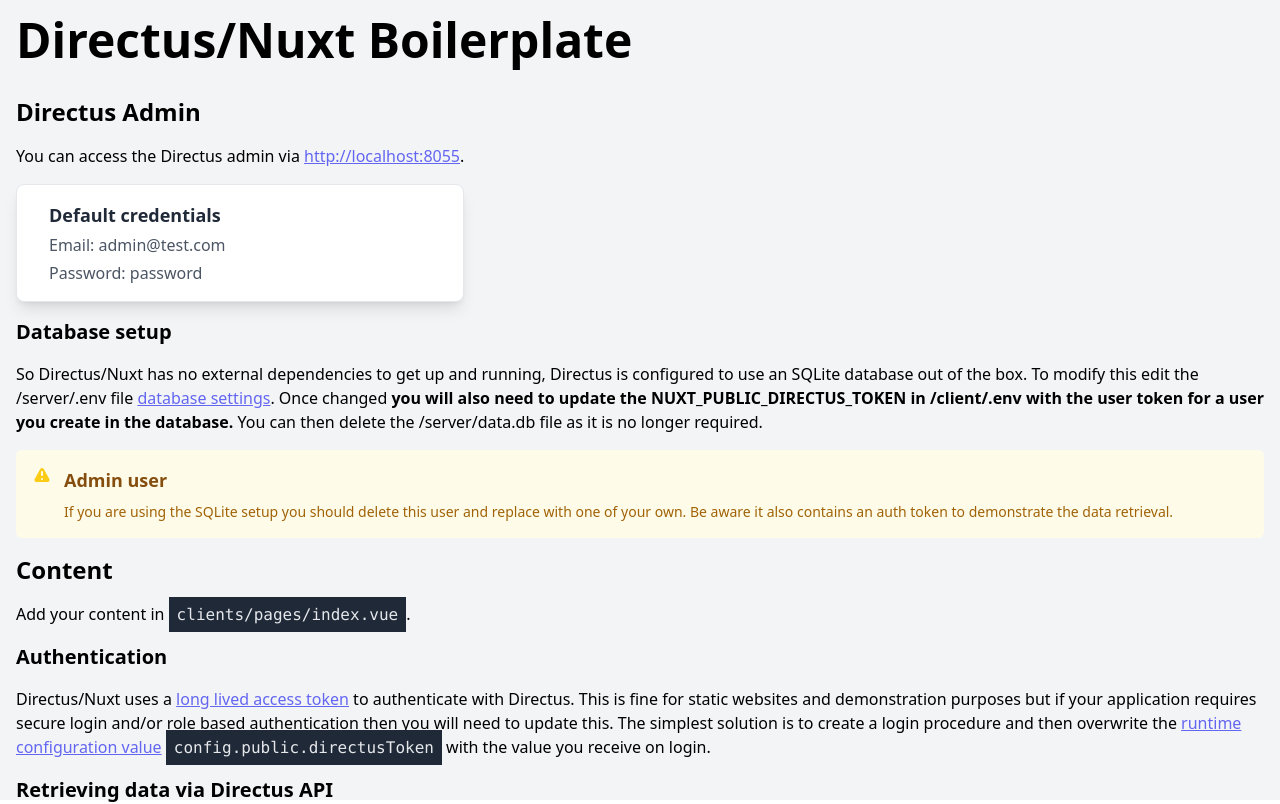
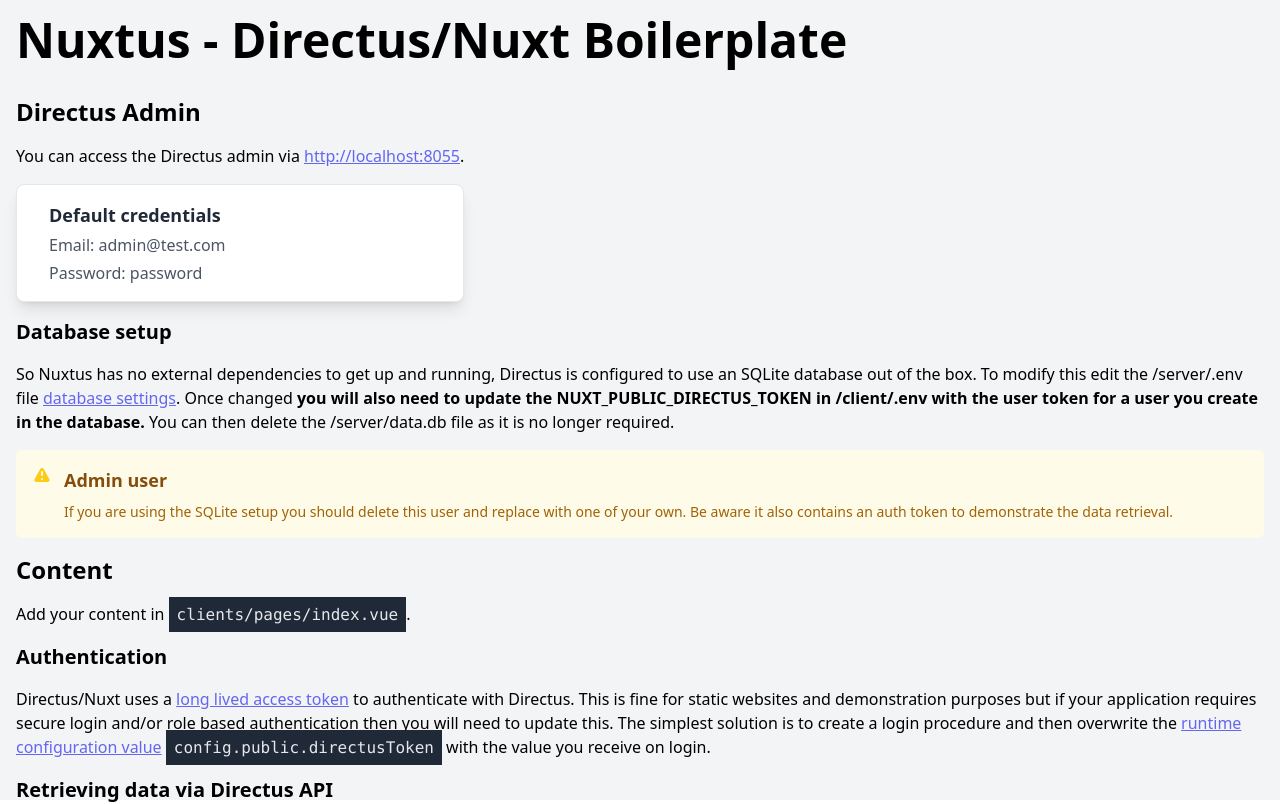
Before and after one commit to nuxtus/nuxtus, a Nuxt app in the folder client/: page /docs in a window 1280 px wide. Shown: the top 804 px of the page. Built offline with nearby package versions, Linux system fonts and the light colour scheme; no server answers.

Commit message:
Renamed to Nuxtus

```diff
--- a/client/pages/docs.vue
+++ b/client/pages/docs.vue
@@ -7,7 +7,7 @@
 <template>
   <div class="w-full h-screen bg-gray-100">
     <div class="p-4">
-      <h1>Directus/Nuxt Boilerplate</h1>
+      <h1>Nuxtus - Directus/Nuxt Boilerplate</h1>
       <h2>Directus Admin</h2>
       <p>You can access the Directus admin via <a target="_blank" href="http://localhost:8055">http://localhost:8055</a>.</p>
       <div class="max-w-md py-4 px-8 bg-white shadow-lg rounded-lg my-4 border border-gray-200">
@@ -18,7 +18,7 @@
         </div>
       </div>
       <h3>Database setup</h3>
-      <p>So Directus/Nuxt has no external dependencies to get up and running, Directus is configured to use an SQLite database out of the box. To modify this edit the /server/.env file <a href="https://docs.directus.io/configuration/config-options/#database" target="_blank">database settings</a>. Once changed <strong>you will also need to update the NUXT_PUBLIC_DIRECTUS_TOKEN in /client/.env with the user token for a user you create in the database.</strong> You can then delete the /server/data.db file as it is no longer required.</p>
+      <p>So Nuxtus has no external dependencies to get up and running, Directus is configured to use an SQLite database out of the box. To modify this edit the /server/.env file <a href="https://docs.directus.io/configuration/config-options/#database" target="_blank">database settings</a>. Once changed <strong>you will also need to update the NUXT_PUBLIC_DIRECTUS_TOKEN in /client/.env with the user token for a user you create in the database.</strong> You can then delete the /server/data.db file as it is no longer required.</p>
       <div class="rounded-md bg-yellow-50 p-4 mt-4">
       <div class="flex">
         <div class="flex-shrink-0">
```
Also changed, not shown: 2 other files (tests, documents, lock files or other folders).
